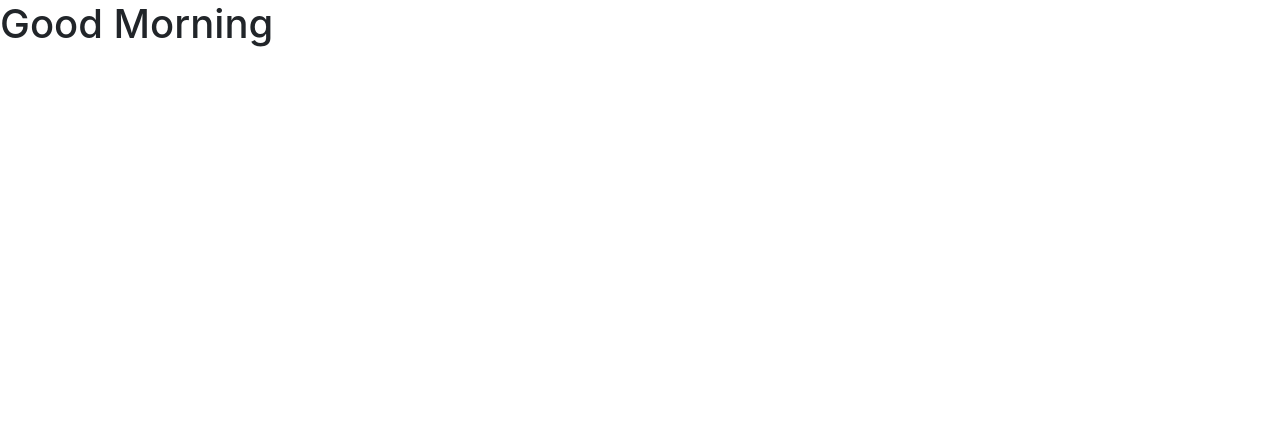
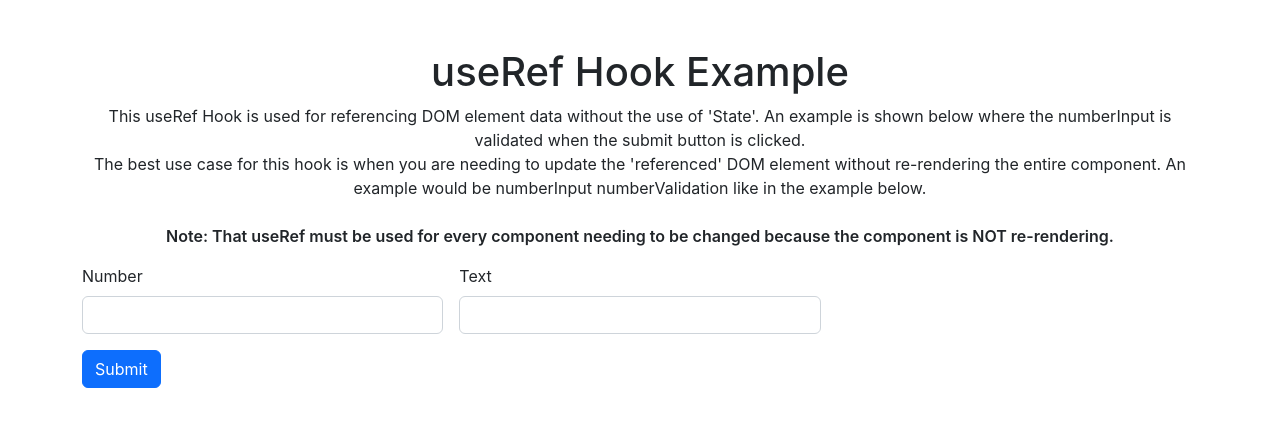
Before and after one commit to JordonOsborne/React-Sandbox, a React (Create React App) app: page / in a window 1280 px wide. Shown: the top 426 px of the page. Built offline with nearby package versions, Linux system fonts and the light colour scheme.

Commit message:
Example of useRef added

```diff
--- a/src/App.js
+++ b/src/App.js
@@ -1,7 +1,12 @@
+import UseRef from "./Components/UseRef"
 import "./App.css"
 
 function App() {
-  return <h1>Good Morning</h1>
+  return (
+    <div className='container mt-5'>
+      <UseRef />
+    </div>
+  )
 }
 
 export default App
--- /dev/null
+++ b/src/Components/UseRef.jsx
@@ -0,0 +1,70 @@
+import { useRef } from "react"
+
+function UseRef() {
+  const numberInput = useRef()
+  const numberValidation = useRef()
+  const textInput = useRef()
+  const textValidation = useRef()
+  const onSubmit = (e) => {
+    e.preventDefault()
+    // CHECK IF NUMBER
+    if (isNaN(numberInput.current.value) === false) {
+      numberInput.current.className = "form-control is-valid"
+      numberValidation.current.innerText = "This is a number!"
+      numberValidation.current.className = "valid-feedback"
+    } else {
+      numberInput.current.className = "form-control is-invalid"
+      numberValidation.current.innerText =
+        "This is a " + typeof numberInput.current.value + "."
+      numberValidation.current.className = "invalid-feedback"
+    }
+    // CHECK IF TEXT
+    if (isNaN(textInput.current.value) === true) {
+      textInput.current.className = "form-control is-valid"
+      textValidation.current.innerText = "This is text!"
+      textValidation.current.className = "valid-feedback"
+    } else {
+      textInput.current.className = "form-control is-invalid"
+      textValidation.current.innerText = "This is a number."
+      textValidation.current.className = "invalid-feedback"
+    }
+  }
+  return (
+    <div>
+      <h1 className='text-center'>useRef Hook Example</h1>
+      <p className='text-center'>
+        This useRef Hook is used for referencing DOM element data without the
+        use of 'State'. An example is shown below where the numberInput is
+        validated when the submit button is clicked.
+        <br />
+        The best use case for this hook is when you are needing to update the
+        'referenced' DOM element without re-rendering the entire component. An
+        example would be numberInput numberValidation like in the example below.
+      </p>
+      <p className='text-center fw-semibold mt-4'>
+        Note: That useRef must be used for every component needing to be changed
+        because the component is NOT re-rendering.
+      </p>
+      <form onSubmit={onSubmit} className='row g-3'>
+        <div className='col-md-4'>
+          <label htmlFor='Number' className='form-label'>
+            Number
+          </label>
+          <input type='text' ref={numberInput} className='form-control' />
+          <div ref={numberValidation}></div>
+        </div>
+        <div className='col-md-4'>
+          <label htmlFor='Text' className='form-label'>
+            Text
+          </label>
+          <input type='text' ref={textInput} className='form-control' />
+          <div ref={textValidation}></div>
+        </div>
+        <div className='col-12'>
+          <button className='btn btn-primary'>Submit</button>
+        </div>
+      </form>
+    </div>
+  )
+}
+export default UseRef
```
